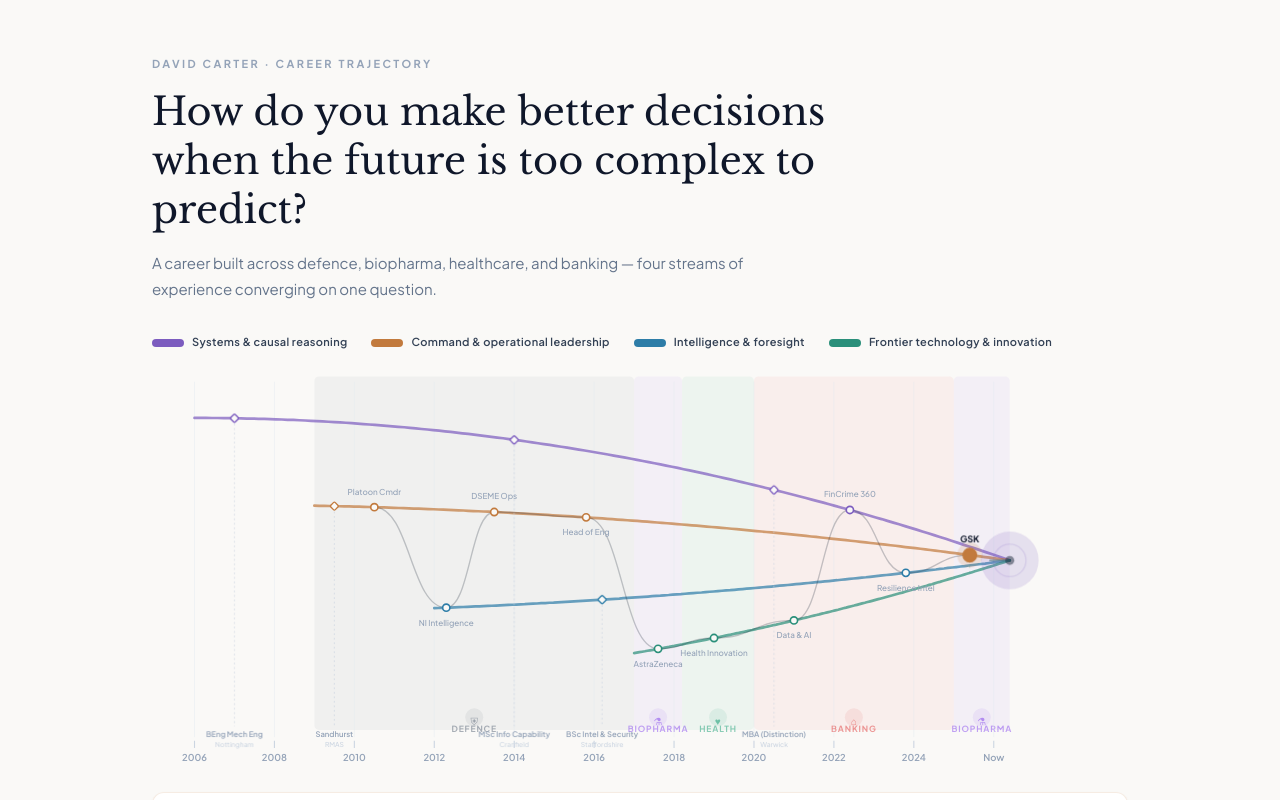
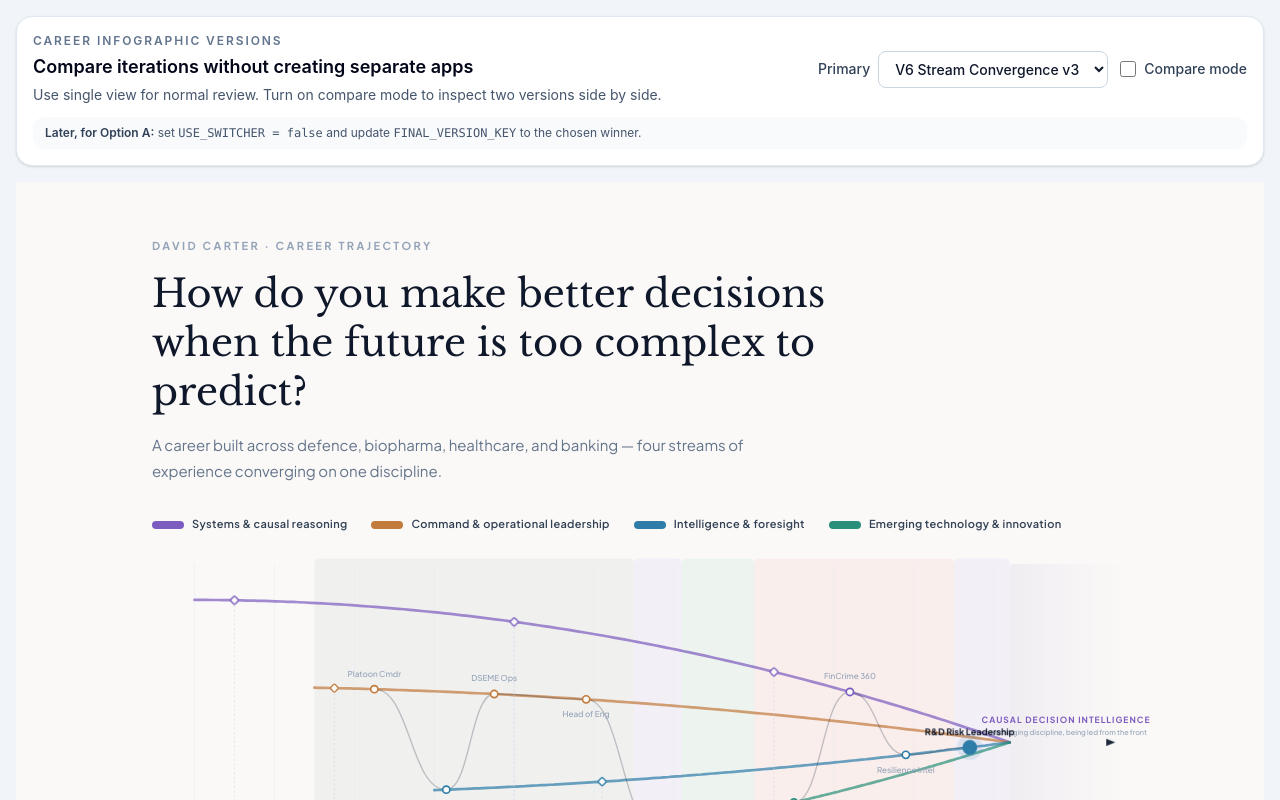
Before and after one commit to davemate23/career-journey, a React (Vite) app: page / in a window 1280 px wide. Shown: the top 800 px of the page. Built offline with nearby package versions, Linux system fonts and the light colour scheme.

Commit message:
Enable version switcher and update final version key

```diff
--- a/src/App.jsx
+++ b/src/App.jsx
@@ -2,18 +2,19 @@ import React, { useMemo, useState } from 'react';
 import V3Interactive from './versions/V3_Interactive';
 import V4StreamConvergence from './versions/V4_StreamConvergence';
 import V5StreamConvergencev2 from './versions/V5_StreamConvergencev2';
+import V6StreamConvergencev3 from './versions/V6_StreamConvergencev3';
 
 /*
   SWITCHER MODE
   - true  = show the version selector / compare UI
   - false = render only the final chosen version (Option A)
 */
-const USE_SWITCHER = false;
+const USE_SWITCHER = true;
 
 /*
   OPTION A FINALISATION
 */
-const FINAL_VERSION_KEY = 'v5';
+const FINAL_VERSION_KEY = 'v6';
 
 /*
   VERSION REGISTRY
@@ -22,6 +23,7 @@ const versions = {
   v3: { label: 'V3 Interactive', component: V3Interactive },
   v4: { label: 'V4 Stream convergence', component: V4StreamConvergence },
   v5: { label: 'V5 Stream Convergence v2', component: V5StreamConvergencev2 },
+  v6: { label: 'V6 Stream Convergence v3', component: V6StreamConvergencev3 },
 
   // Add future entries here:
   // v5: { label: 'V5 Executive panel', component: V5ExecutivePanel },
```
